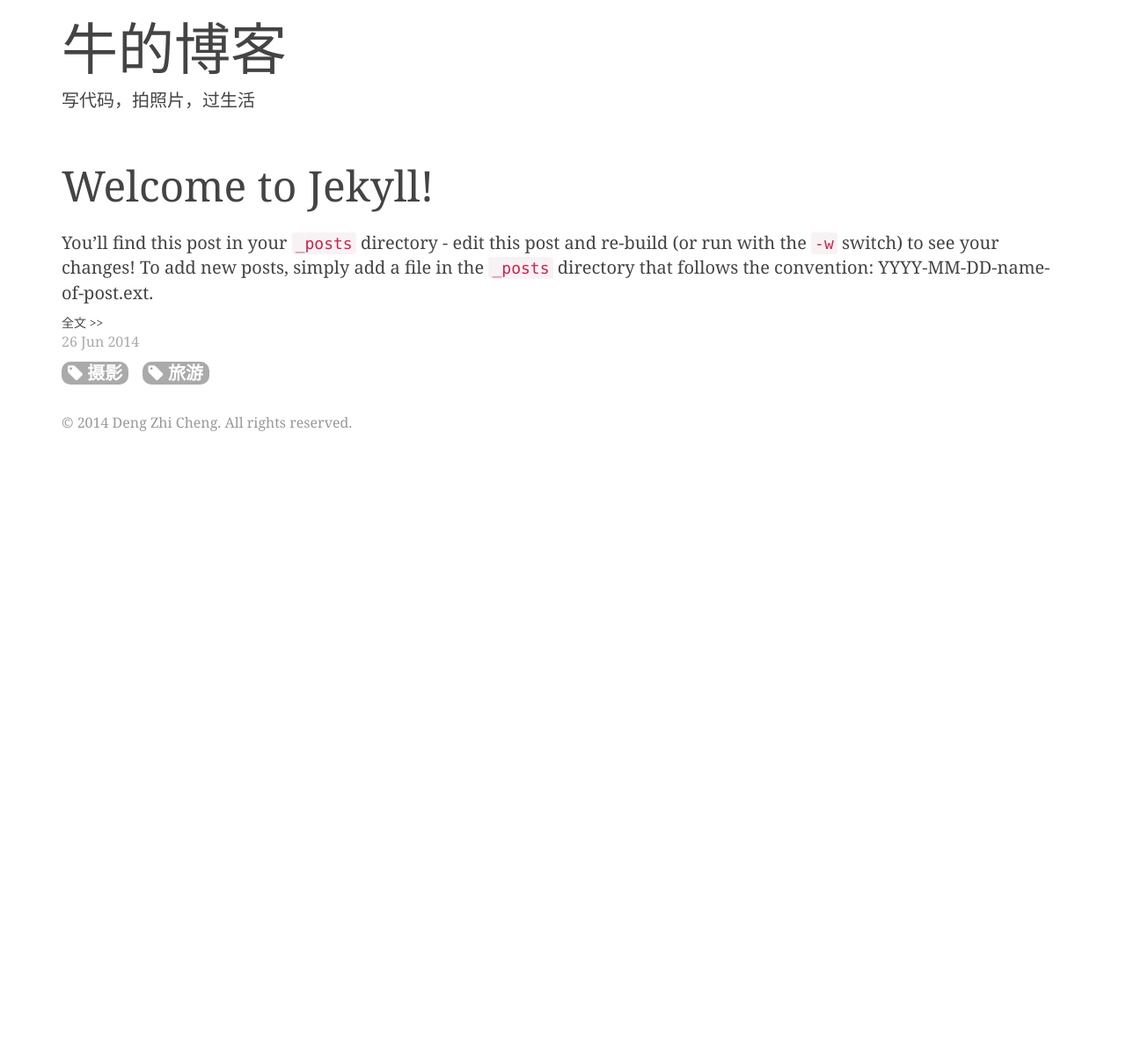
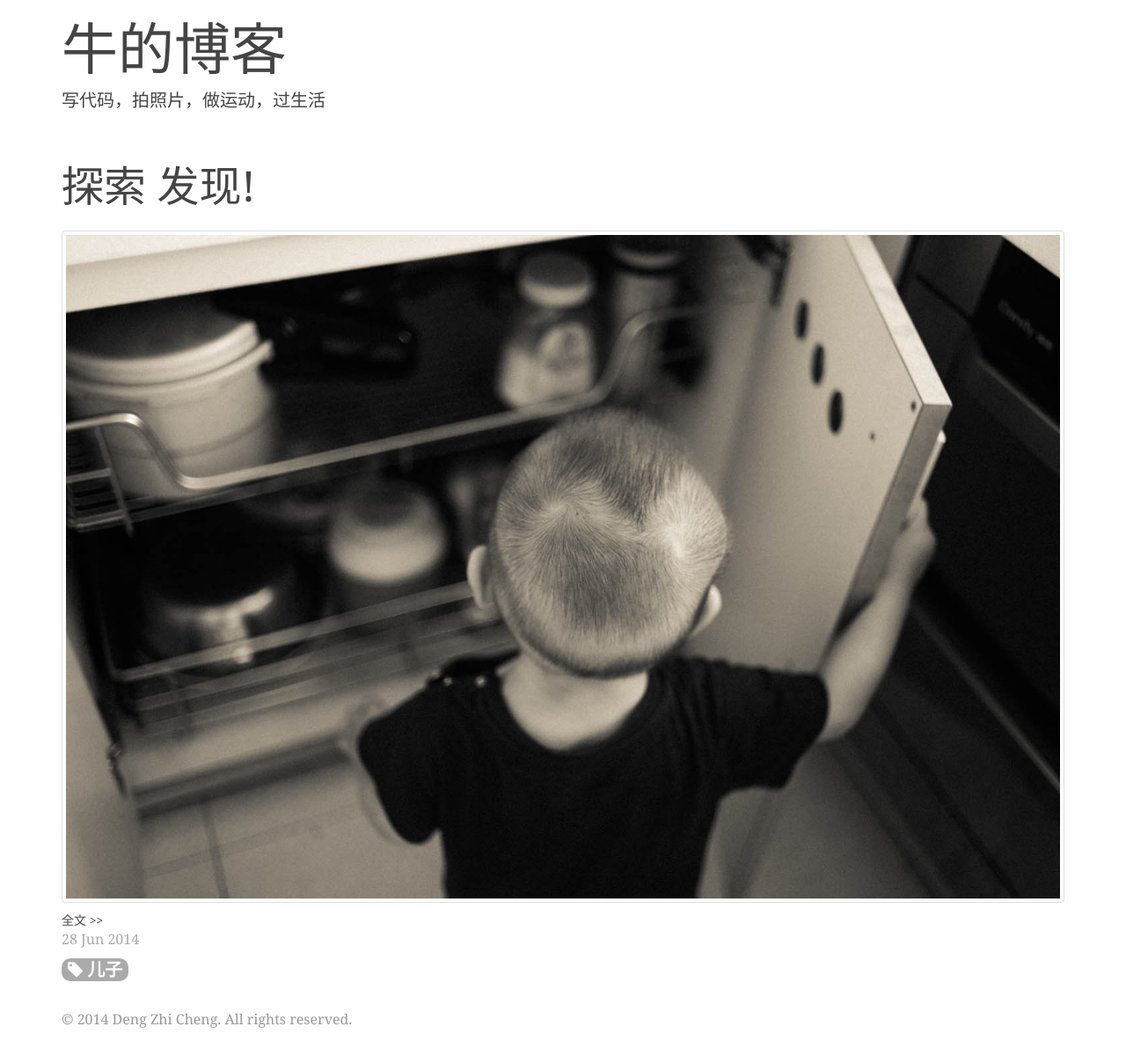
Before and after one commit to superbull/superbull.github.io.bak, a Jekyll site: the page built from blog/index.html, in a window 1280 px wide. Shown: the whole page at 88% size. Built offline with Jekyll 4.4.1, drawn with Linux system fonts in a browser that asks for light colours; Markdown is read by kramdown in place of the engine named in the settings; the list of posts is cut into pages by our own code; before the commit the page ends 900 px from its top, so only the background shows below that.

```diff
--- a/_data/extra.yml
+++ b/_data/extra.yml
@@ -1 +1 @@
-slogan: 写代码，拍照片，过生活
+slogan: 写代码，拍照片，做运动，过生活
--- a/_posts/2014-06-26-welcome-to-jekyll.markdown
+++ /dev/null
@@ -1,25 +0,0 @@
----
-layout: post
-title:  "Welcome to Jekyll!"
-date:   2014-06-26 10:29:19
-categories: jekyll update
-tags: 摄影 旅游
----
-
-You'll find this post in your `_posts` directory - edit this post and re-build (or run with the `-w` switch) to see your changes!
-To add new posts, simply add a file in the `_posts` directory that follows the convention: YYYY-MM-DD-name-of-post.ext.
-
-Jekyll also offers powerful support for code snippets:
-
-{% highlight ruby %}
-def print_hi(name)
-  puts "Hi, #{name}"
-end
-print_hi('Tom')
-#=> prints 'Hi, Tom' to STDOUT.
-{% endhighlight %}
-
-Check out the [Jekyll docs][jekyll] for more info on how to get the most out of Jekyll. File all bugs/feature requests at [Jekyll's GitHub repo][jekyll-gh].
-
-[jekyll-gh]: https://github.com/mojombo/jekyll
-[jekyll]:    http://jekyllrb.com
```
Also changed, not shown: _posts/2014-06-28-discovery.md (added, +13 -0 lines), images/blog/2014/06/DSC_2890.jpg (added), images/blog/2014/06/DSC_2894.jpg (added), images/blog/2014/06/DSC_2901.jpg (added).
